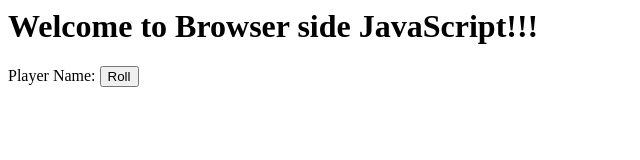
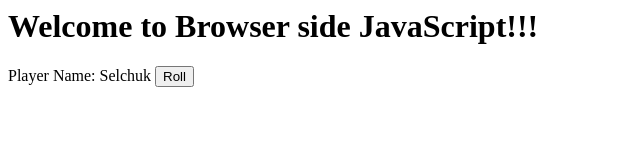
Before and after one commit to Selchuk-Karakus/highest-role-wins, a website: page public/index.html in a window 1280 px wide. Both pictures are taken after a click on the button "Join". Shown: the whole page, without its empty margins (0-640 px from the left). Drawn offline with nearby package versions, Linux system fonts and the light colour scheme; no server answers.

Commit message:
style: display player name upon joining the game

```diff
--- a/public/index.html
+++ b/public/index.html
@@ -9,7 +9,7 @@
 
 <body>
     <h1>Welcome to Browser side JavaScript!!!</h1>
-    <label>Player Name:</label>
+    <label>Player Name: <span id="userName"></span></label>
     <input name="user" type="text" value="Selchuk">
     <button id="btnJoin">Join</button>
     <button id="btnRoll" style="display: none">Roll</button>
@@ -31,6 +31,7 @@
             user.style.display = "none";
             btnJoinEl.style.display = "none";
             btnRollEl.style.display = "inline-block"
+            userName.textContent = user.value;
             const listPlayers = (players) => {
                 console.log(players);
             }
```
